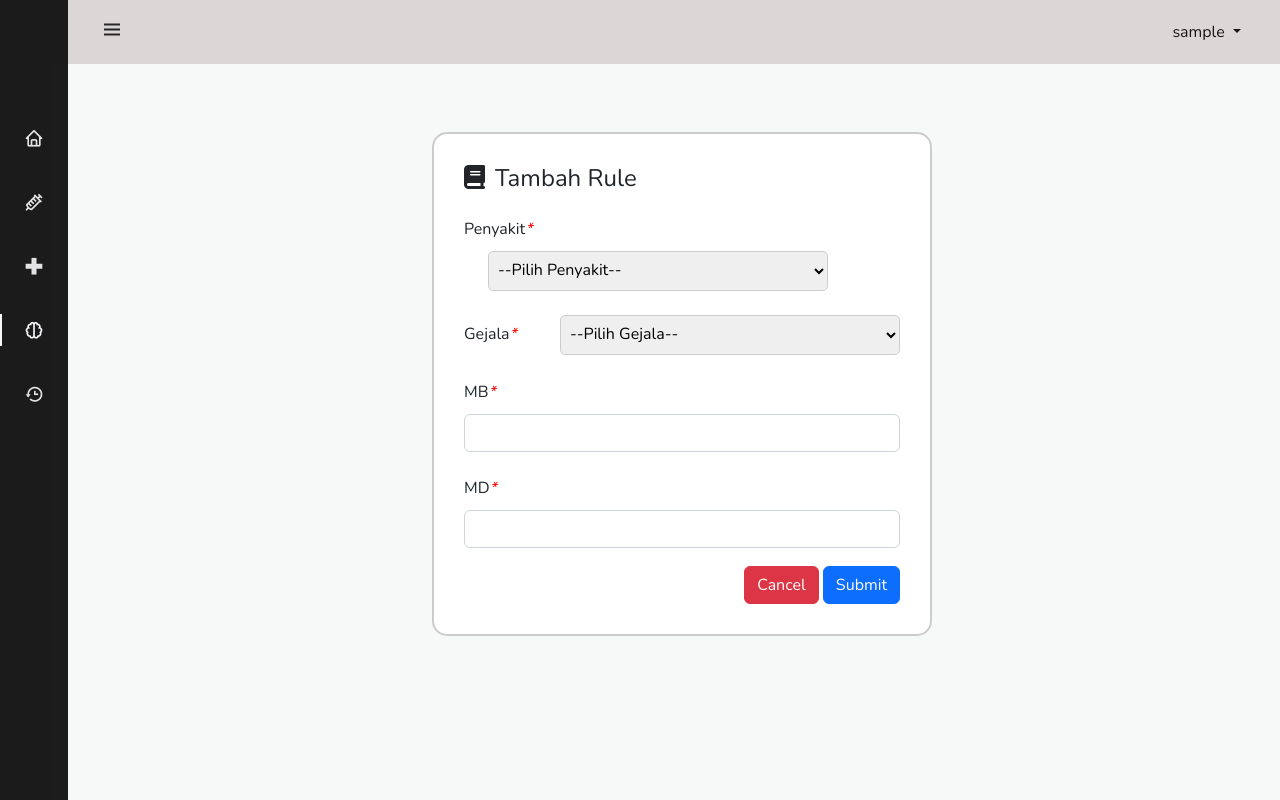
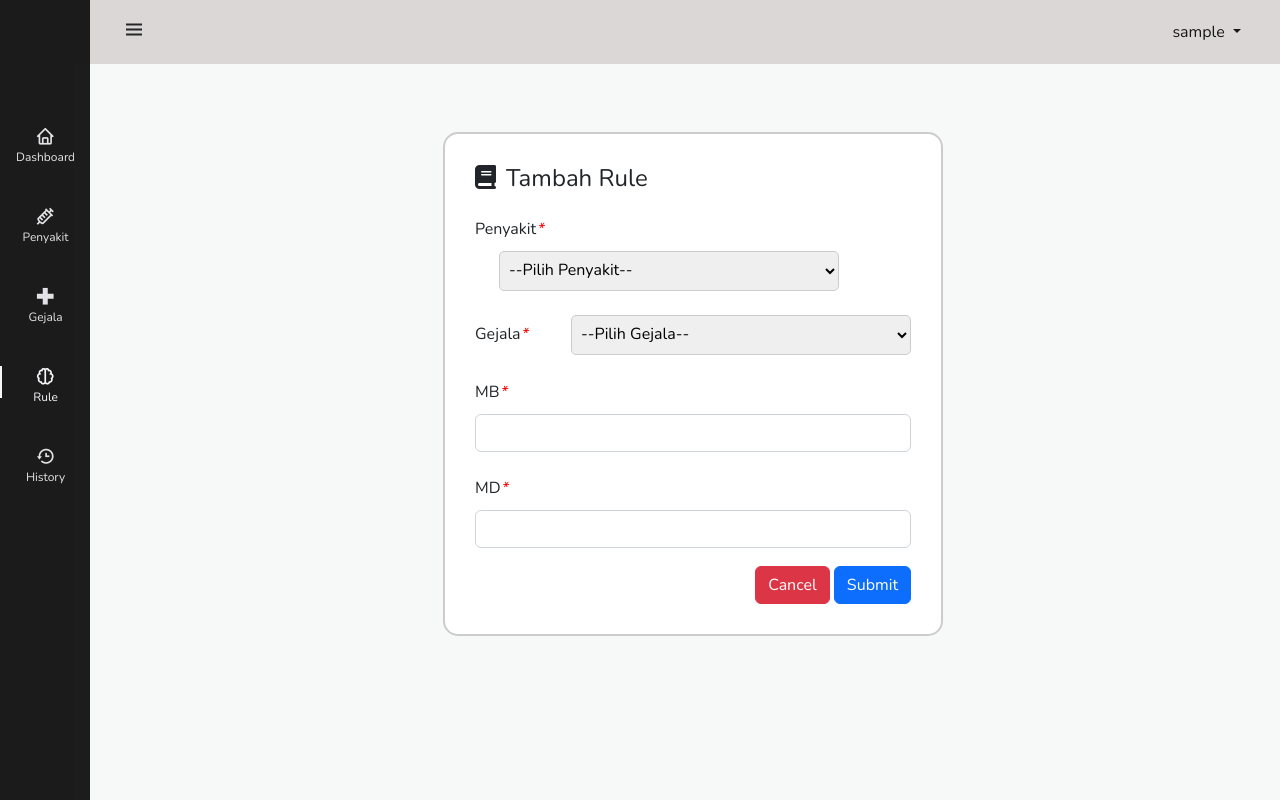
Before and after one commit to akaslayer/Anima, a PHP site: page /Admin/rule/AddRule.php in a window 1280 px wide. Run offline with PHP 8.4, Linux system fonts and the light colour scheme; the visitor is signed in with stand-in values (Sample User, id 1); data that the repository does not hold is empty.

Commit message:
perubahan margin pengetahuan, perubahan tampilan sidebar, penambahan link logo navbar

```diff
--- a/skripsi-anemia/Admin/sidebar.php
+++ b/skripsi-anemia/Admin/sidebar.php
@@ -33,7 +33,7 @@ if(!isset($_SESSION['username'])){
     </header>
     <div class="l-navbar" id="nav-bar">
         <nav class="nav">
-            <div> <a href="#" class="nav_logo">&nbsp&nbsp&nbsp<span class="nav_logo-name">ANIMA</span> </a>
+            <div> <a href="./../home/Dashboard.php" class="nav_logo"><span class="nav_logo-name">ANIMA</span> </a>
                 <div class="nav_list">
                         <a href="./../home/Dashboard.php" class="nav_link <?= $page == 'Dashboard.php' ? 'active':'' ?>"> <i class='bx bx-home nav_icon'></i><span class="nav_name">Dashboard</span> </a>
                         <a href="./../penyakit/DisplayPenyakit.php" class="nav_link <?= $page == 'DisplayPenyakit.php' || $page == 'AddPenyakit.php' || $page == 'UpdatePenyakit.php' ? 'active':'' ?>"> <i class='bx bx-injection nav_icon'></i> <span class="nav_name">Penyakit</span> </a>
--- a/skripsi-anemia/Navbar.php
+++ b/skripsi-anemia/Navbar.php
@@ -13,7 +13,7 @@
 <div class="main-width">
   <header>
 <div class="logo">
-  <h2>Anima</h2>
+  <a href="index.php">Anima</a>
 </div>
 <nav>
   <div class="hamb">
--- a/skripsi-anemia/assets/css/sidebar.css
+++ b/skripsi-anemia/assets/css/sidebar.css
@@ -1,5 +1,5 @@
 @import url("https://fonts.googleapis.com/css2?family=Nunito:wght@400;600;700&display=swap");
-:root{--header-height: 3rem;--nav-width: 68px;
+:root{--header-height: 3rem;--nav-width: 90px;
     --first-color: #202122f8;
     --first-color-light: #e3e3e6;--white-color: #F7F6FB;
     --body-font: 'Nunito', sans-serif;
@@ -65,13 +65,25 @@
         overflow: hidden;
         background-color:#1c1b1ba9;
     }
-    .nav_logo,
-    .nav_link{
+    .nav_logo{
         text-decoration: none;
         display: grid;grid-template-columns: max-content max-content;
         align-items: center;
         column-gap: 1rem;
-        padding: .5rem 0 .5rem 1.5rem;
+        padding: 0.5rem 0 .5rem 5rem;
+    }
+    .nav_link{
+        text-decoration: none;
+        display: flex;
+        flex-direction: column;
+        column-gap: 1rem;
+        padding: .5rem 0 .5rem 1rem;
+    }
+    .nav_name{
+        font-size: 12px;
+        text-align: center;
+        margin-right: 150px;
+        padding-top: 2px;
     }
     .nav_logo{
         margin-bottom: 2rem}
@@ -95,7 +107,9 @@
         color: var(--white-color)
     }
     .nav_icon{
-        font-size: 1.25rem
+        font-size: 1.25rem;
+        align-items:center;
+        padding-left: 1.2rem;
     }
     .show{
         left: 0
--- a/skripsi-anemia/pengetahuan.php
+++ b/skripsi-anemia/pengetahuan.php
@@ -24,6 +24,7 @@ unset($_SESSION['pilihan_kondisi']);
     </head>
 <body>
 <?php include 'Navbar.php'; ?>
+<div class="main-width">
 <div class="container">
     <div class="section-title mb-4">
         <h2>Penyakit Anemia</h2>
@@ -147,6 +148,7 @@ unset($_SESSION['pilihan_kondisi']);
 			</ul>
 		</div>
 </div>
+</div>
 
 <?php include 'footer.php'; ?>
 <script src="assets/js/pengetahuan.js" rel="stylesheet"></script>
```
Also changed, not shown: other parts of skripsi-anemia/assets/css/sidebar.css (+29 -6 lines), skripsi-anemia/assets/css/navbar.css (+4 -3 lines), skripsi-anemia/assets/css/pengetahuan.css (+9 -3 lines).
